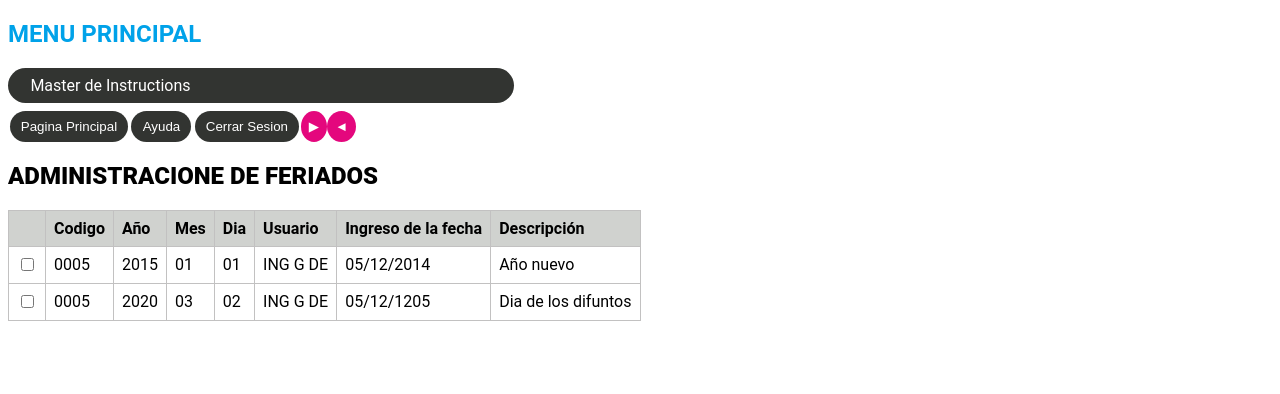
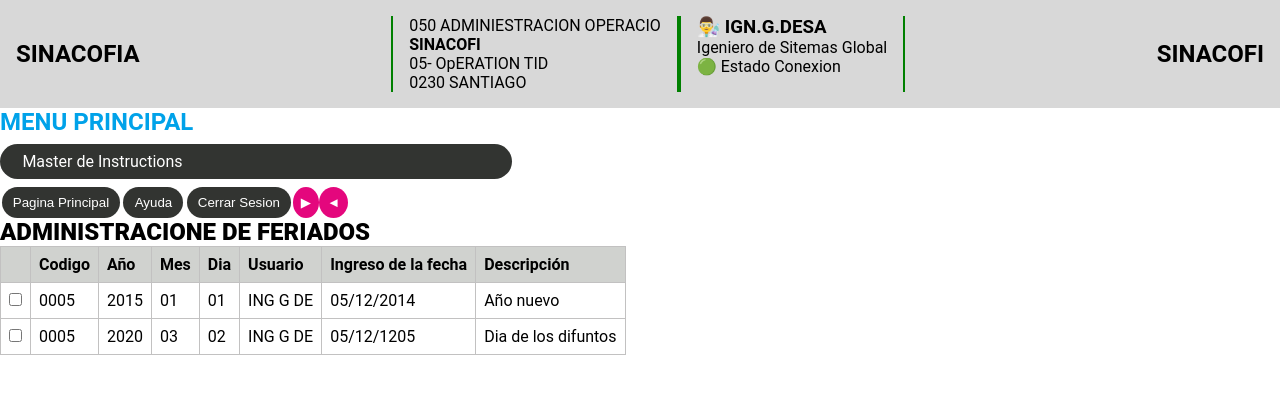
Before and after one commit to cutioluis/html-omponents, a plain HTML site: page index.html in a window 1280 px wide. Drawn offline with Linux system fonts and the light colour scheme.

Commit message:
add main files

```diff
--- a/index.html
+++ b/index.html
@@ -10,6 +10,31 @@
 </head>
 
 <body>
+
+   <div class="container-main">
+
+      <!-- Navbar -->
+      <nav class="container-nav">
+         <div>
+            <H1>SINACOFIA</H1>
+         </div>
+         <div class="nav-details">
+            <div class="box-nav">
+               <p>050 ADMINIESTRACION OPERACIO</p>
+               <strong>SINACOFI</strong>
+               <p>05- OpERATION TID</p>
+               <p>0230 SANTIAGO</p>
+            </div>
+            <div class="box-nav">
+               <h3>👨‍🔬 IGN.G.DESA</h3>
+               <span>Igeniero de Sitemas Global</span>
+               <p>🟢 Estado Conexion</p>
+            </div>
+         </div>
+         <div>
+            <h1>SINACOFI</h1>
+         </div>
+      </nav>
 
       <!-- Menu -->
       <section class="container-menu">
@@ -75,8 +100,8 @@
                </tr>
             </table>
          </div>
-
       </section>
+   </div>
 
 </body>
 
--- a/main.css
+++ b/main.css
@@ -5,9 +5,36 @@
   --border-sm: 5rem;
 }
 
+* {
+  margin: 0;
+  padding: 0;
+}
+
 body {
-    font-family: Roboto, -apple-system, BlinkMacSystemFont, "Segoe UI", Roboto,
+  font-family: Roboto, -apple-system, BlinkMacSystemFont, "Segoe UI", Roboto,
     Oxygen, Ubuntu, Cantarell, "Open Sans", "Helvetica Neue", sans-serif;
+}
+
+/* nav */
+.container-nav {
+  background-color: rgb(216, 216, 216);
+  display: flex;
+  flex-wrap: wrap;
+  padding: 1rem;
+  align-items: center;
+  justify-content: space-between;
+}
+
+.nav-details {
+  display: flex;
+  flex-wrap: wrap;
+  margin: 0 0.5rem;
+}
+
+.box-nav {
+  padding: 0 1rem;
+  border-left: 2px solid green;
+  border-right: 2px solid green;
 }
 
 /* Menu desplegable */
```
Lines whose indentation alone changed are shown as unchanged.
